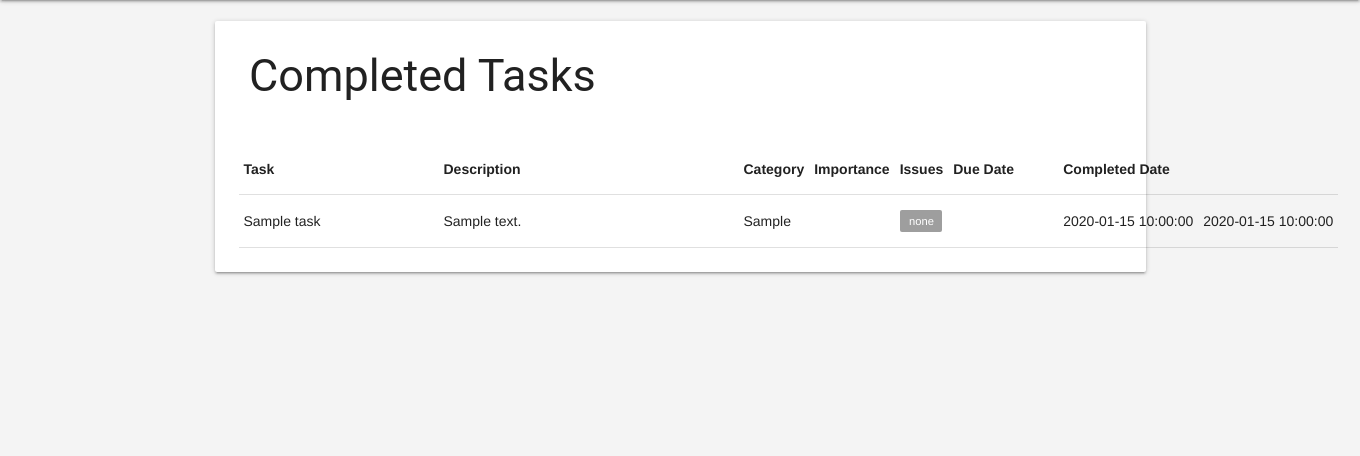
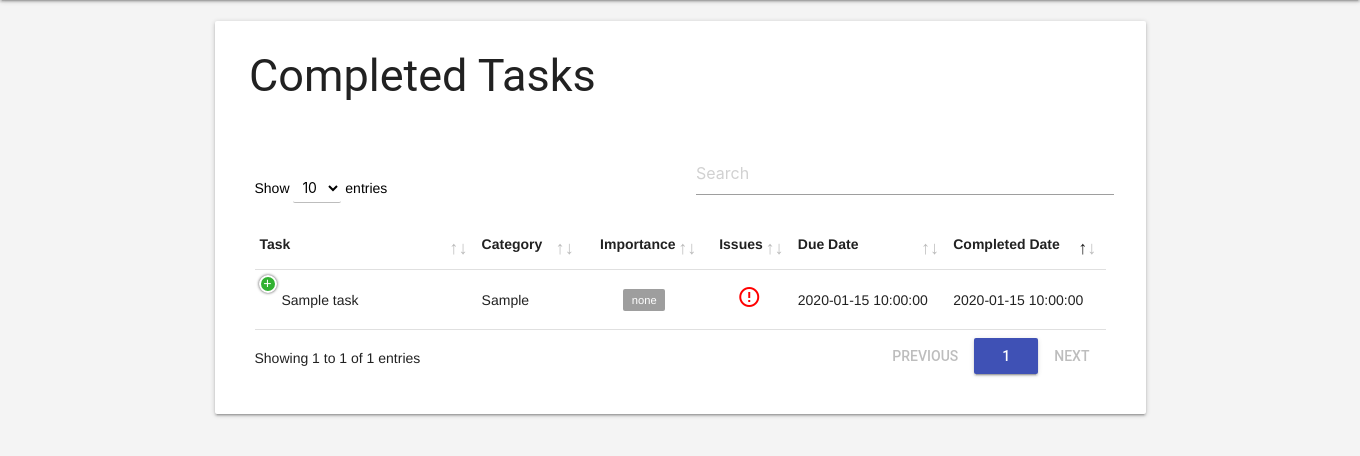
Before and after one commit to josep-pujol/learning_dcd-task-list, a Flask app: page /completed-tasks in a window 1360 px wide. Shown: the part 64-520 px from the top of the page. Run offline with Flask 2, Linux system fonts and the light colour scheme; a database or web service that is not in the repository returns one stand-in record (values such as "Sample title"); some libraries are stand-ins or nearby versions.

Commit message:
fixed issue with column importance in completed-tasks

```diff
--- a/templates/completed_tasks_table.html
+++ b/templates/completed_tasks_table.html
@@ -40,19 +40,17 @@
                             <td class="taskStyle">{{ task.tsk_name }}</td>
                             <td class="descriptionStyle2">{{ task.tsk_description }}</td>
                             <td>{{ task.tsk_category }}</td>
+                            {% if task.tsk_importance == 'High' %}
+                                <td class="textCenter" data-sort="{{ imp_order.High }}"><span class="new badge red" data-badge-caption="">{{ task.tsk_importance }}</span></td>
+                            {% elif task.tsk_importance == 'Medium' %}
+                                <td class="textCenter" data-sort="{{ imp_order.Medium }}"><span class="new badge orange" data-badge-caption="">{{ task.tsk_importance }}</span></td>
+                            {% elif task.tsk_importance == 'Low' %}
+                                <td class="textCenter" data-sort="{{ imp_order.Low }}"><span class="new badge blue" data-badge-caption="">{{ task.tsk_importance }}</span></td>
+                            {% else %}
+                                <td class="textCenter" data-sort="0"><span class="new badge grey" data-badge-caption="">none</span></td>
+                            {% endif %}
                             <td  class="textCenter">
-                                {% if task.tsk_importance == 'High' %}
-                                    <span class="new badge red" data-sort="{{ imp_order.High }}" data-badge-caption="">{{ task.tsk_importance }}</span>
-                                {% elif task.tsk_importance == "Medium" %}
-                                    <span class="new badge orange" data-sort="{{ imp_order.Medium }}" data-badge-caption="">{{ task.tsk_importance }}</span>
-                                {% elif task.tsk_importance == 'Low' %}
-                                    <td class="textCenter" data-sort="{{ imp_order.Low }}" data-badge-caption=""><span class="new badge blue" data-badge-caption="">{{ task.tsk_importance }}</span></td>
-                                {% else %}
-                                    <td class="textCenter" data-sort="0"><span class="new badge grey" data-badge-caption="">none</span></td>
-                                {% endif %}
-                            </td>
-                            <td  class="textCenter">
-                                {% if task.tsk_issue == 'issue' %}
+                                {% if task.tsk_issue %}
                                     <i class="material-icons issueIconStyle">error_outline</i>
                                 {% endif %}
                             </td>
@@ -60,7 +58,6 @@
                             <td class="dateColStyle">{{ task.tsk_completed_date }}</td>
                         </tr>
                         {% endfor %}
-
                     </tbody>
                 </table>
             </div>
@@ -103,7 +100,7 @@
                 { responsivePriority: 4, targets: 4 },
                 { responsivePriority: 5, targets: 3 },
                 { responsivePriority: 6, targets: 2 },
-                { responsivePriority: 7, targets: 1 },
+                { responsivePriority: 7, targets: 1 }
                 ]
         });
     });
```
